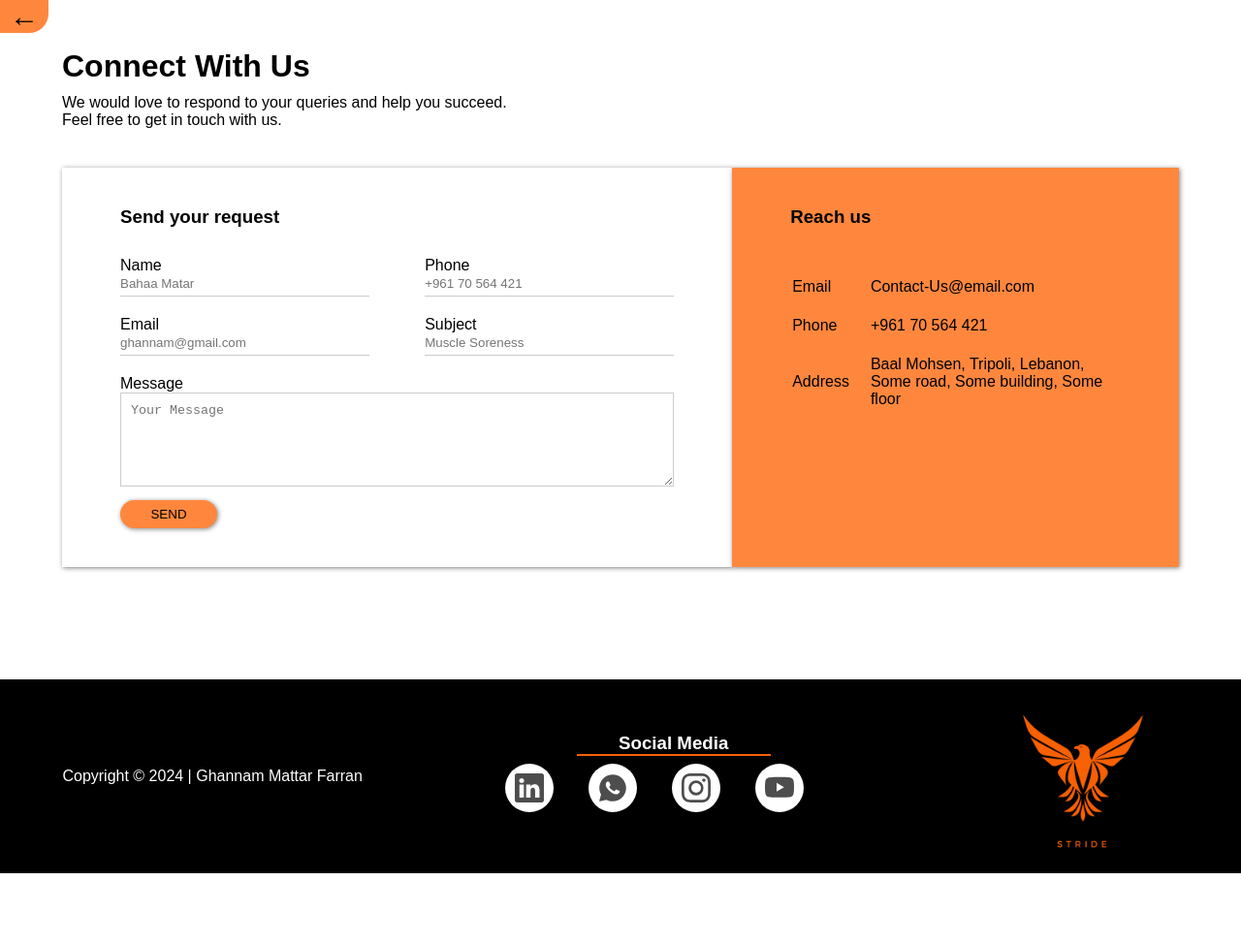
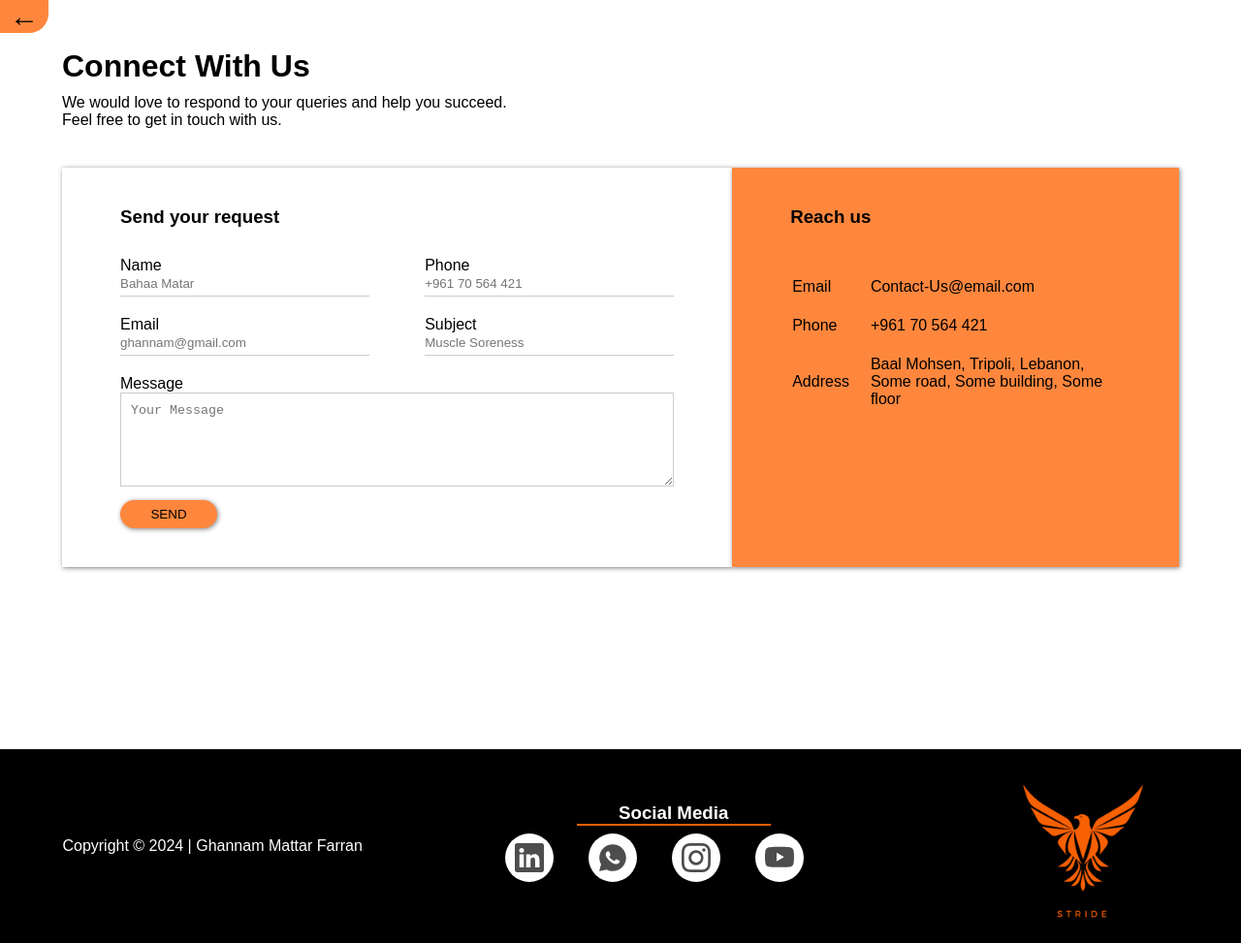
Before and after one commit to Nour265/Stride-Fitness, a plain HTML site: page contact-us.html in a window 1280 px wide. Shown: the whole page at 97% size. Before the commit the page ends 901 px from the top, so only its background shows below. Drawn offline with nearby package versions, Linux system fonts and the light colour scheme.

Commit message:
Update contact-us.css

```diff
--- a/contact-us.css
+++ b/contact-us.css
@@ -129,7 +129,7 @@ tr td{
   footer{
     position: relative;
     width: 100%;
-    top: 8.3vh;
+    top: 17.2vh;
     background-color: black ;
     color: white;
     height: auto;
```
